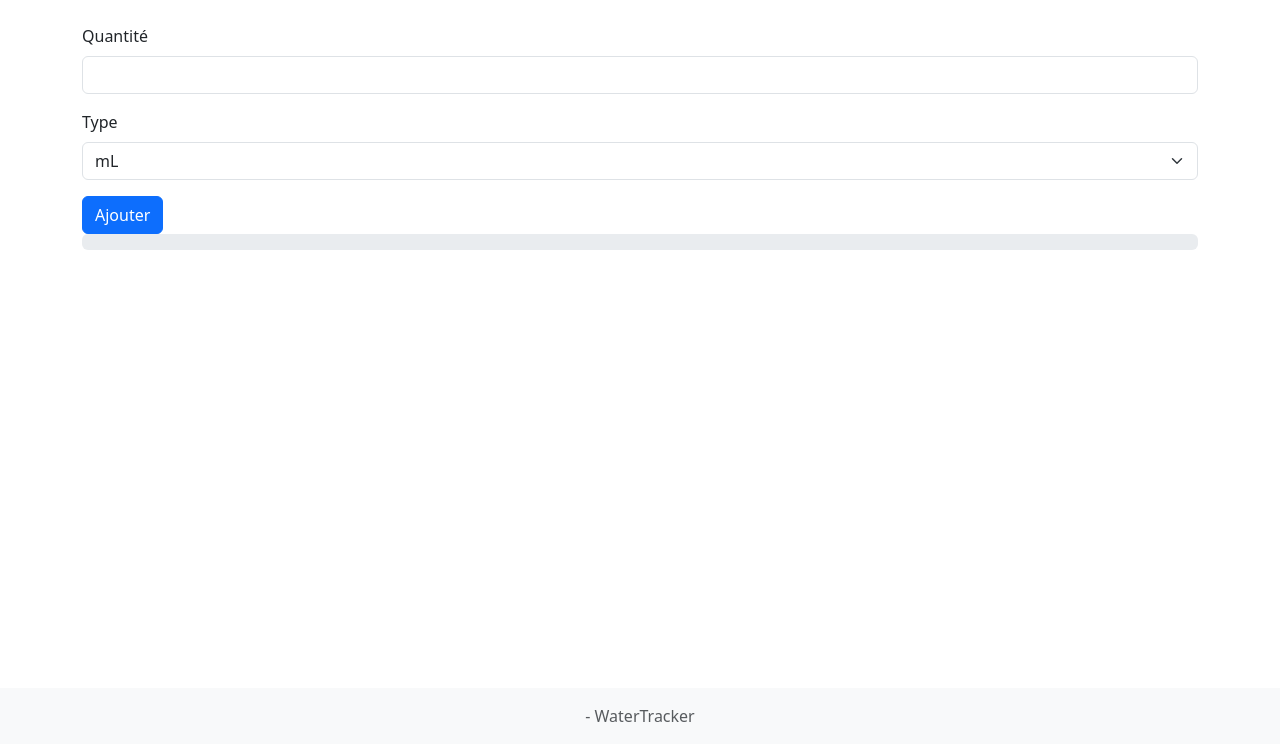
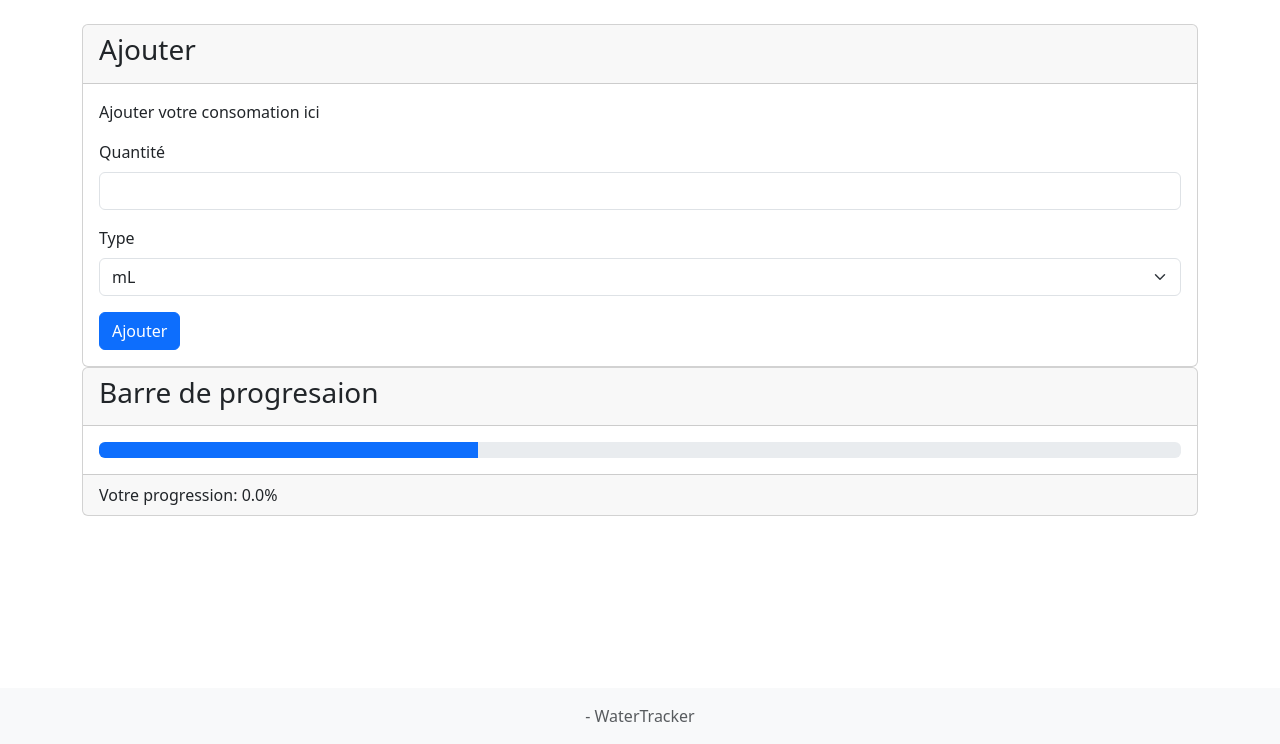
Before and after one commit to NanteRhak/waterTracker, a Flask app: page / in a window 1280 px wide. Shown: the part 56-800 px from the top of the page. Run offline with Flask 3, Linux system fonts and the light colour scheme; some libraries are stand-ins or nearby versions.

Commit message:
Amélioration du tableau de bord par ajout de card pour séparer le champ poir ajouter la consomation et la progression quotidienne

```diff
--- a/templates/index.html
+++ b/templates/index.html
@@ -2,8 +2,22 @@
 {% from "bootstrap5/form.html" import render_form %}
 {% block title %} Tableau de bord {% endblock %}
 {% block content %}
+	<div class="card">
+		<div class="card-header"><h3>Ajouter</h3></div>
+		<div class="card-body">
+			<p class="card-text">Ajouter votre consomation ici</p>
 	{{ render_form(form) }}
-	<div class="progress">
-		<div class="progress-bar" role="progressbar" style="width: {{ progress }}%" aria-valuenow="{{ progress }}" aria-valuemax="100" ></div>
+		</div>
+	</div>
+	<div class="card">
+		<div class="card-header"><h3>Barre de progresaion</h3></div>
+		<div class="card-body">
+			<div class="progress">
+				<div class="progress-bar" role="progressbar" style="width: 35%" aria-valuenow="{{ progress }}" aria-valuemax="100" ></div>
+			</div>
+		</div>
+		<div class="card-footer">
+			<p class="card-text">Votre progression: {{ progress }}%</p>
+		</div>
 	</div>
 {% endblock %}
```
Also changed, not shown: templates/history.html (+9 -7 lines).
